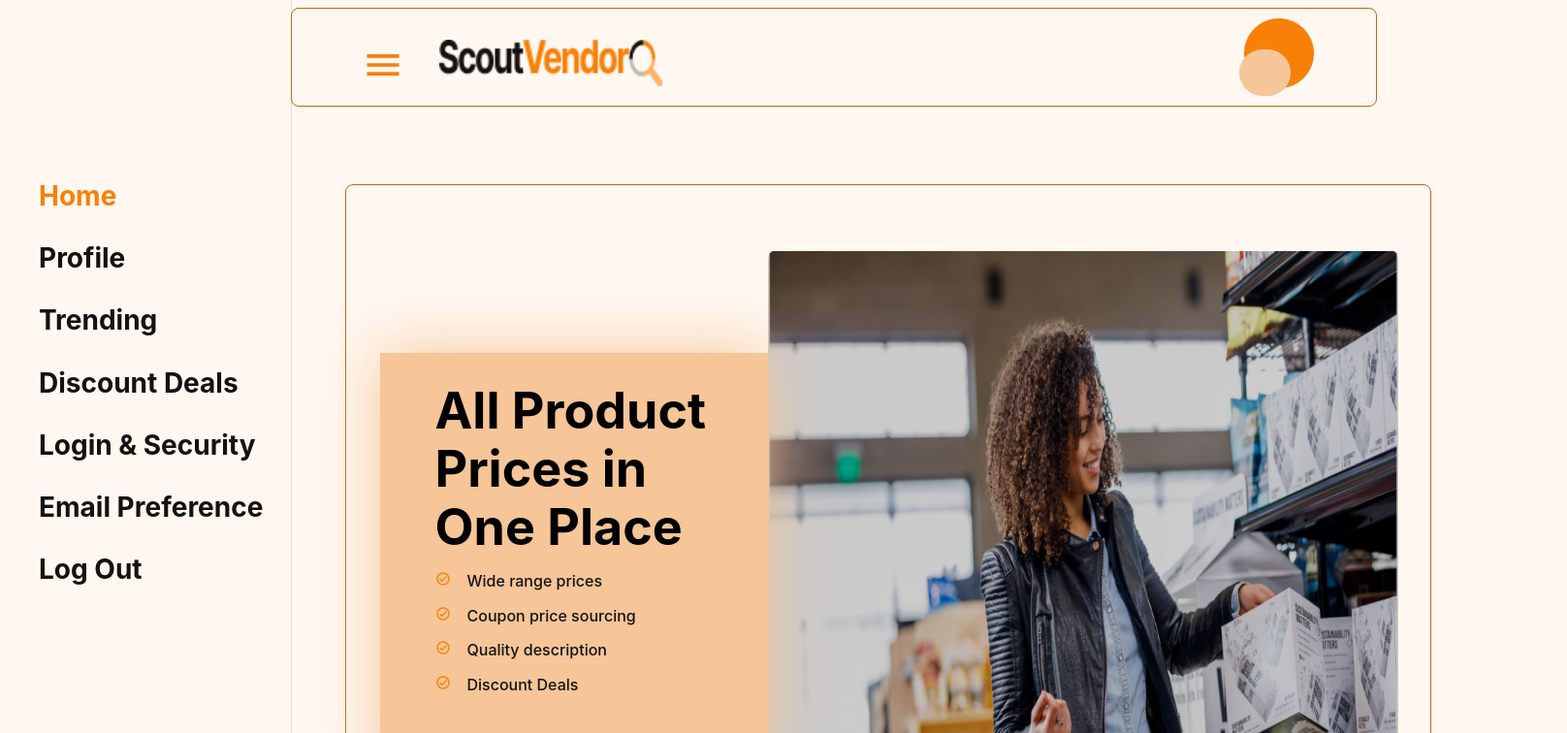
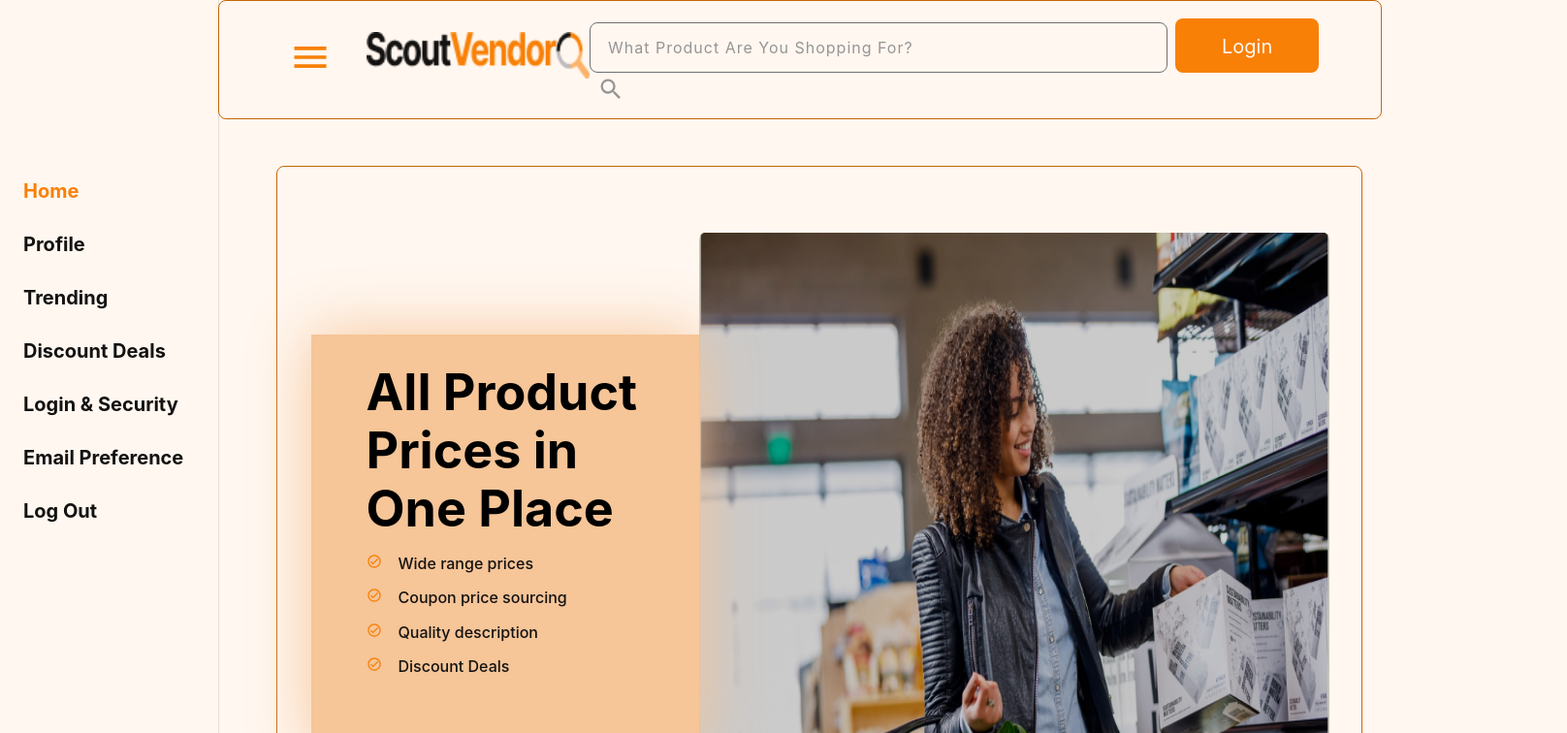
Before and after one commit to zuri-training/Price-Compare-Team-26-Front-End-Repo, a React (Create React App) app: page / in a window 1280 px wide. Shown: the top 756 px of the page at 97% size, 1616 px wide, since content can reach past the window. Built offline with nearby package versions, Linux system fonts and the light colour scheme.

Commit message:
Create and Add SearchBar component to Navbar.
Edit Footer, Sidebar and Navbar, SharedLayout styles.

```diff
--- a/src/App.js
+++ b/src/App.js
@@ -1,6 +1,6 @@
 import React from 'react'
 import { BrowserRouter as Router, Routes, Route } from 'react-router-dom'
-import { Footer, } from './components'
+import { Footer } from './components'
 import {
   About,
   DiscountDeals,
@@ -37,7 +37,7 @@ function App() {
           <Route path='*' element={<Error />} />
         </Route>
       </Routes>
-      <Footer />
+      <Footer/>
     </Router>
   );
 }
--- a/src/components/BigSidebar.js
+++ b/src/components/BigSidebar.js
@@ -31,11 +31,11 @@ const BigSidebarContainer = styled.aside`
     .sidebar-container {
       min-height: 100vh;
       height: 100%;
-      width: 300px;
-      margin-left: -300px;
+      width: 225px;
+      margin-left: -2250px;
       padding-top: 170px;
       padding-bottom: 150px;
-      font-size: var(--titleLarge);
+      font-size: var(--titleSmall);
       transition: var(--transition);
     }
     .content {
@@ -55,13 +55,13 @@ const BigSidebarContainer = styled.aside`
       align-items: center;
       color: var(--clr-text-black);
       padding: 1rem 0;
-      padding-left: 2.5rem;
+      padding-left: 1.5rem;
       text-transform: capitalize;
       transition: var(--transition);
       font-weight: 700;
     }
     .nav-link:hover {
-      padding-left: 3rem;
+      padding-left: 2rem;
       color: var(--clr-primaryOrange5);
     }
 
--- a/src/components/FeaturedCategories.js
+++ b/src/components/FeaturedCategories.js
@@ -3,7 +3,7 @@ import CategoryCard from './CategoryCard'
 
 const FeaturedCategories = () => {
   return (
-    <div>
+    <div className='container'>
       <CategoryCard/>
     </div>
   )
--- a/src/components/Footer.js
+++ b/src/components/Footer.js
@@ -120,6 +120,7 @@ const FooterContainer = styled.footer`
           margin: 0;
         }
       }
+
     }
 
     .newsletter {
@@ -202,30 +203,49 @@ const FooterContainer = styled.footer`
       }
 
       .footer_info {
-        display: block;
-        padding-left: 40px;
+        display: flex;
+        flex-direction: column-reverse;
+        padding-left: 66px;
 
         .about_us, .info, .catalogue {
           align-self: normal;
 
           h2 {
-            font-size: var(--titleLarge);
+            font-size: var(--headlineSmall);
           }
 
           ul li {
-            font-size: var(--bodyMedium);
+            font-size: var(--bodyLarge);
+            line-height: var(--lineHeight);
           }
 
+        }
+
+        .about_us, .info, .catalogue {
+          margin-top: 70px;
         }
       }
 
       .newsletter {
-        margin: 72px 24px;
-        width: 330px;
+        margin: 78px 28px 72px 32px;
+        padding: 10px 55px 22px;
+        width: 368px;
+        height: 330px;
         border: 2px solid #F6C598;
 
         p {
           font-size: var(--titleSmall);
+        }
+
+        input, button {
+          height: 52px;
+          width: 257px;
+          padding: 12px 4px;
+
+        }
+        button {
+          font-size: 20px;
+          margin-top: 12px;
         }
       }
 
@@ -234,6 +254,13 @@ const FooterContainer = styled.footer`
     .footer {
       margin-bottom: 20px;
       padding: 0 12px 22px 12px;
+
+      .footer_content {
+        .footer_logo {
+          width: 144px;
+          height: 24px;
+        }
+      }
     }
 
   }
--- a/src/components/Navbar.js
+++ b/src/components/Navbar.js
@@ -6,6 +6,7 @@ import { MdMenu } from 'react-icons/md';
 import circle from '../assets/images/plain header.png'
 import { useDispatch } from 'react-redux';
 import { toggleSidebar } from '../features/user/userSlice';
+import SearchBar from './SearchBar';
 
 const Navbar = () => {
   const dispatch = useDispatch()
@@ -26,7 +27,9 @@ const Navbar = () => {
         </Link>
       </div>
 
-      <img src={circle} alt="circle" />
+      <SearchBar/>
+
+      <button type='button' className='btn btn_login'>Login</button>
     </NavContainer>
   )
 }
@@ -36,10 +39,7 @@ const NavContainer = styled.nav`
   justify-content: space-between;
   padding: 10px 64px;
   border-radius: var(--borderRadius);
-
-  @media (max-width: 428px) {
-    padding: 0;
-  }
+  margin: 0;
 
   .menu_logo {
     display: flex;
@@ -59,10 +59,20 @@ const NavContainer = styled.nav`
     }
 
   }
+
+  .btn_login {
+    width: 156px;
+    height: 56px;
+    padding: 18px 4px;
+    margin-top: 8px;
+  }
   @media (max-width: 428px) {
+    flex-direction: column;
+    padding: 16px;
 
     .menu_logo {
       margin-top: 10px;
+      justify-content: flex-start;
 
       .toggle_btn {
         font-size: 45px;
@@ -73,9 +83,10 @@ const NavContainer = styled.nav`
         width: 190px;
       }
     }
-    img {
-      width: 50px;
+    .btn_login {
+      display: none;
     }
+
   }
   // @media (min-width: 992px) {
   //   position: sticky;
--- /dev/null
+++ b/src/components/SearchBar.js
@@ -0,0 +1,84 @@
+import React, { useState } from "react";
+import styled from "styled-components";
+import { MdSearch } from "react-icons/md";
+// import { GithubContext } from "../context/context";
+const SearchBar = () => {
+  const [productName, setProductName] = useState("");
+
+//   const { requests, error, searchGithubUser, isLoading } = React.useContext(GithubContext)
+
+  // get things from global context
+
+  const handleSubmit = (e) => {
+    e.preventDefault()
+    // if(searchItem) {
+    //   searchGithubUser(searchItem)
+    // }
+  };
+
+  return (
+    <section className="">
+      <Wrapper className="">
+        <form onSubmit={handleSubmit}>
+          <div className="search_field">
+            <input type="text" placeholder="What product are you shopping for?"
+            value={productName}
+            onChange={(e) => setProductName(e.target.value)} />
+            <button type="submit" className="search_btn"><MdSearch/></button>
+          </div>
+        </form>
+      </Wrapper>
+    </section>
+  )
+};
+
+const Wrapper = styled.div`
+    .search_field {
+
+        margin-top: 12px;
+
+        input {
+            width: 596px;
+            height: 52px;
+            border: 1.2px solid var(--clr-grey5);
+            border-radius: var(--borderRadius);
+            background: var(--clr-background);
+            outline-color: var(--clr-grey5);
+            letter-spacing: var(--letterSpacing);
+            color: var(--clr-grey4);
+        }
+        input::placeholder {
+            color: var(--clr-grey4);
+            text-transform: capitalize;
+            letter-spacing: var(--letterSpacing);
+            padding: 14px 0 14px 16px;
+            font-size: var(--bodyMedium);
+        }
+
+        button {
+            background: var(--clr-background);
+            border-color: transparent;
+            svg{
+                font-size: var(--titleLarge);
+                color: var(--clr-grey4);
+            }
+            transition: var(--transition);
+            cursor: pointer;
+            &:hover {
+                background: var(--clr-background);
+                svg {
+                    color: var(--clr-primaryOrange5);
+                }
+            }
+        }
+
+        @media (max-width: 428px) {
+            input {
+                width: 345px;
+            }
+        }
+    }
+
+`;
+
+export default SearchBar;
--- a/src/index.css
+++ b/src/index.css
@@ -19,6 +19,7 @@ Variables
     --clr-text-headline: #140A00;
 
     --clr-grey3: #BCBBBA;
+    --clr-grey4: #969595;
     --clr-grey5: #717070;
     --clr-grey6: #4B4B4A;
 
@@ -54,7 +55,6 @@ Variables
 body {
     background: var(--clr-background);
     font-family: var(--bodyFont);
-    font-weight: 400;
 }
 
 h1,
@@ -95,9 +95,26 @@ li {
 
 .nav_border {
     border: 1px solid var(--clr-primaryOrange4);
-    padding: 24px 64px;
+    padding: 24px px;
     margin-top: 8px;
 }
+
+/* section */
+.section {
+    padding: 1rem 0;
+    position: relative;
+  }
+
+  .section-center {
+    width: 90vw;
+    margin: 0 auto;
+    max-width: 1170px;
+  }
+  @media screen and (min-width: 992px) {
+    .section-center {
+      width: 95vw;
+    }
+  }
 
 .btn {
     background: var(--clr-primaryOrange5);
--- a/src/pages/sharedPages/SharedLayout.js
+++ b/src/pages/sharedPages/SharedLayout.js
@@ -27,12 +27,12 @@ const SharedContainer = styled.section`
   .shared_layout {
     display: grid;
     grid-template-columns: 1fr;
+
   }
 
   .shared_pages {
-    width: 90vw;
     margin: 0 auto;
-    padding: 2rem 0;
+    padding: 0 auto;
   }
 
   @media (min-width: 992px) {
```
